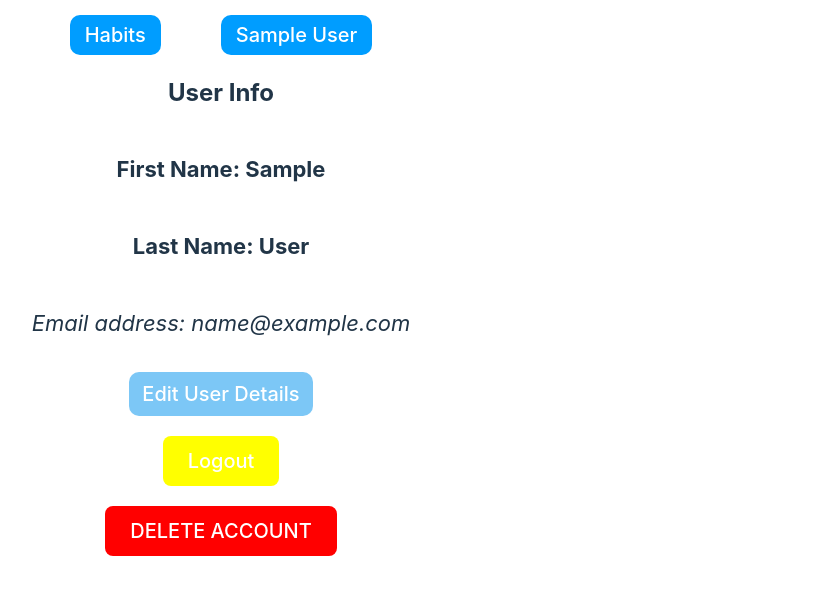
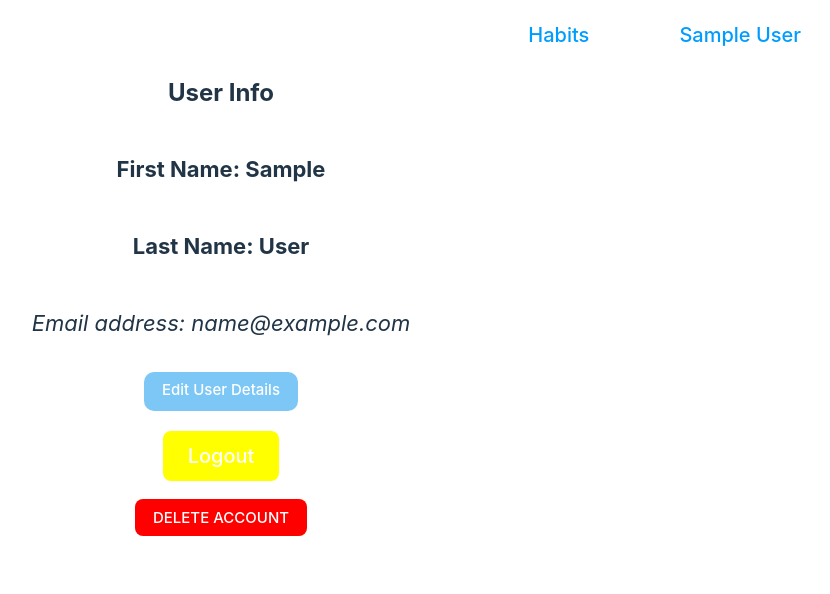
Before and after one commit to filipslunsky/final-project_11-2024, a React (Vite) app in the folder client/: page /user in a window 1280 px wide. Shown: the top 594 px of the page, without its empty margins (419-1249 px from the left). Built offline with nearby package versions, Linux system fonts and the light colour scheme; sample sign-in values are in the browser's storage.

Commit message:
styles added to habit detail

```diff
--- a/client/src/features/habits/HabitDetail.tsx
+++ b/client/src/features/habits/HabitDetail.tsx
@@ -69,37 +69,37 @@ const HabitDetail: React.FC = () => {
             <div className="main-container">
                 {habit ? (
                     <div>
-                        <h2>{habit.name}</h2>
-                        <p>Category: {habit.category}</p>
-                        <p>Frequency: {habit.frequency}</p>
-                        <p>Current Streak: {habit.current_streak}</p>
-                        <p>Max Streak: {habit.max_streak}</p>
-                        <p>Completed: {habit.completed ? "Yes" : "No"}</p>
+                        <h2 className="habit-name">{habit.name}</h2>
+                        <p className="category">Category: {habit.category}</p>
+                        <p className="frequency">Frequency: {habit.frequency}</p>
+                        <p className="current">Current Streak: {habit.current_streak}</p>
+                        <p className="max">Max Streak: {habit.max_streak}</p>
+                        <p className="completed">Completed: {habit.completed ? "Yes" : "No"}</p>
                         {
                             !habit.completed
                             ?
-                            <button onClick={() => handleCompleteHabit(Number(id))}>MARK AS DONE</button>
+                            <button className="done-button" onClick={() => handleCompleteHabit(Number(id))}>MARK AS DONE</button>
                             :
-                            <button onClick={() => handleUncompleteHabit(Number(id))}>UNDO</button>
+                            <button className="undone-button" onClick={() => handleUncompleteHabit(Number(id))}>UNDO</button>
                         }
                         <History habitId={habit.habit_id} />
                     </div>
                 ) : (
                     <p>Habit not found.</p>
                 )}
-                <Link to={`/habits/edit/${id}`}>EDIT HABIT</Link>
+                <Link className="edit" to={`/habits/edit/${id}`}>EDIT HABIT</Link>
                 {
                     delClicked
                     ?
                     <div>
                         <h3>Are you sure you want to give up - {habit?.name}?</h3>
-                        <button onClick={handleDelete}>Yes, I give up</button>
-                        <button onClick={handleAbort}>No, I will keep trying</button>
+                        <button className="yes" onClick={handleDelete}>Yes, I give up</button>
+                        <button className="no" onClick={handleAbort}>No, I will keep trying</button>
                     </div>
                     :
-                    <button onClick={handleDecision}>DELETE HABIT</button>
+                    <button className="delete" onClick={handleDecision}>DELETE HABIT</button>
                 }
-                <Link to="/habits">Back to Habits</Link>
+                <Link className="back" to="/habits">Back to Habits</Link>
             </div>
         </>
     );
--- a/client/src/features/habits/habitDetail.css
+++ b/client/src/features/habits/habitDetail.css
@@ -3,3 +3,56 @@
     flex-direction: column;
     align-items: center;
 }
+
+.habit-name {
+    font-size: 32px;
+    font-weight: bold;
+}
+
+.category, .frequency {
+    font-size: 22px;
+    font-style: italic;
+}
+
+.current, .max, .completed {
+    font-size: 20px;
+}
+
+.edit, .delete, .done-button, .undone-button, .yes, .no {
+    margin: 8px;
+    font-size: 15px;
+    border: none;
+}
+
+.question {
+    color: red;
+}
+
+.delete, .yes, .undone-button {
+    background-color: red;
+    color: white;
+}
+
+.no, .done-button {
+    color: white;
+    background-color: green;
+}
+
+.edit {
+    border-radius: 10px;
+    background-color: rgb(124, 199, 246);
+    margin: 10px;
+    color: white;
+    background-color: rgb(124, 199, 246);
+    width: 140px;
+    height: 25px;
+}
+
+.edit:hover, .delete:hover, .yes:hover, .no:hover, .done-button:hover, .undone-button:hover {
+    border: solid 2px black;
+    color: white;
+}
+
+.back {
+    margin: 15px;
+}
--- a/client/src/features/navbar.css
+++ b/client/src/features/navbar.css
@@ -1,13 +1,12 @@
 .nav-container {
     display: flex;
-    justify-content: center;
+    justify-content: flex-end;
     margin: 15px;
     flex-wrap: wrap;
 }
 
 .nav-item {
-    color: white;
-    background-color: rgb(0, 157, 255);
+    color:  rgb(0, 157, 255);
     font-size: 20px;
     margin: 0 30px;
     padding: 5px 15px;
```
